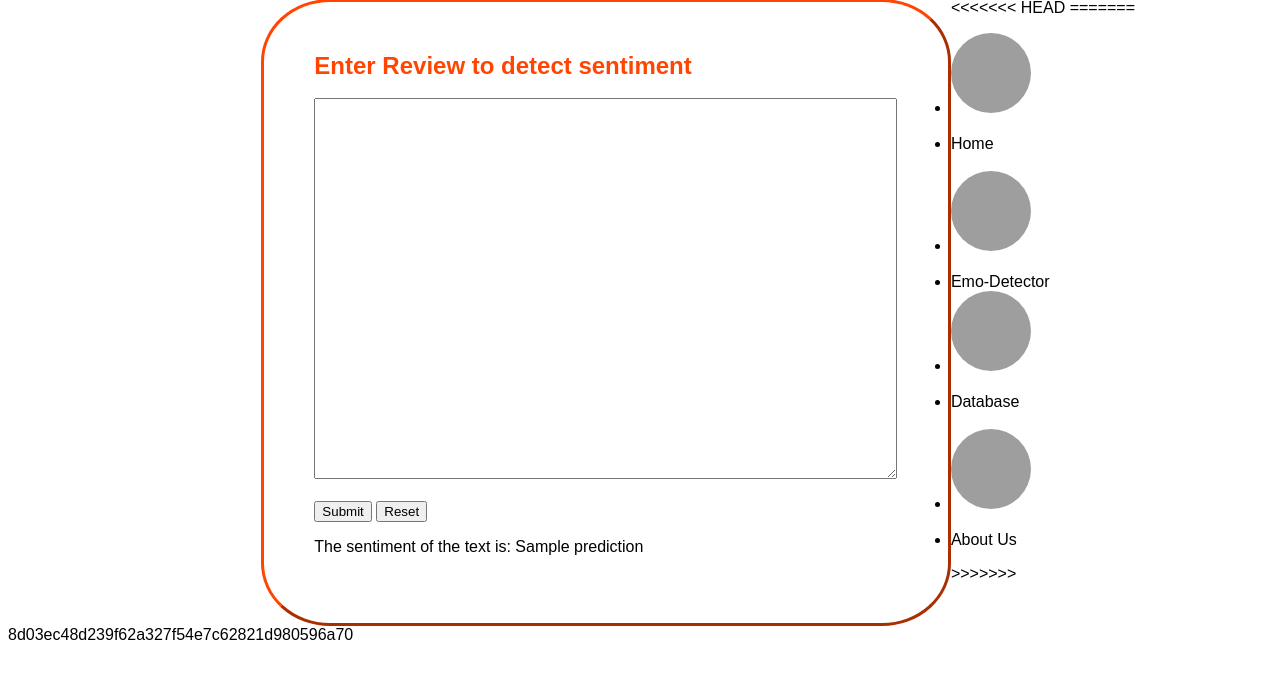
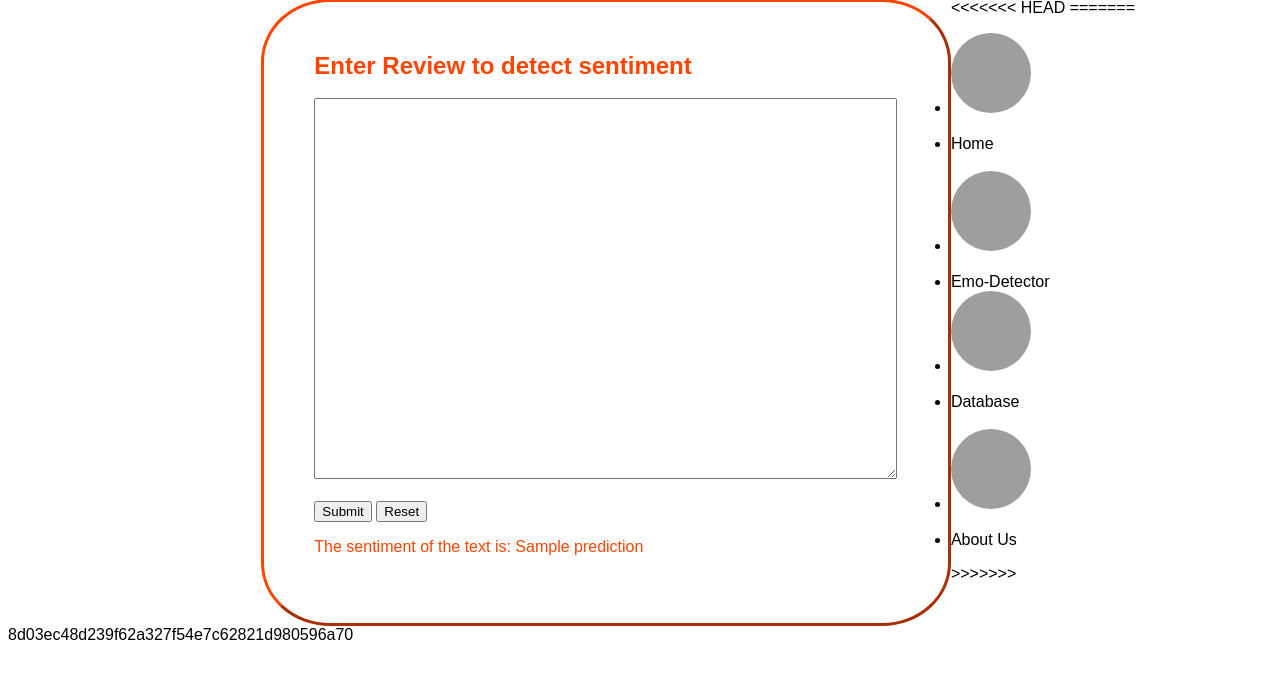
Before and after one commit to THE-HEX-CLAN/Emo-Rabbit, a Flask app: template templates/Emotion.html in a window 1280 px wide. Shown: the part 101-780 px from the top of the page. Run offline with Flask 3, Linux system fonts and the light colour scheme; the template is opened without the code that fills it: most values are stand-ins (such as "Sample title", 1, 10 or a date in 2020); parts of the project's set-up code (start-up, migrations or seed data) failed here and were passed over; grey boxes are pictures that could not be loaded.

Commit message:
added the color and font family to emotion css file

```diff
--- a/static/css/Emotion.css
+++ b/static/css/Emotion.css
@@ -30,6 +30,8 @@ input[type="text"] {
     padding-top: 4%;
     padding-bottom: 4%;
     border-style: outset;
+    color: orangered;
+    font-family: sans-serif;
     border-style: outset;
     border-color: orangered;
     border-radius: 10%;
```
